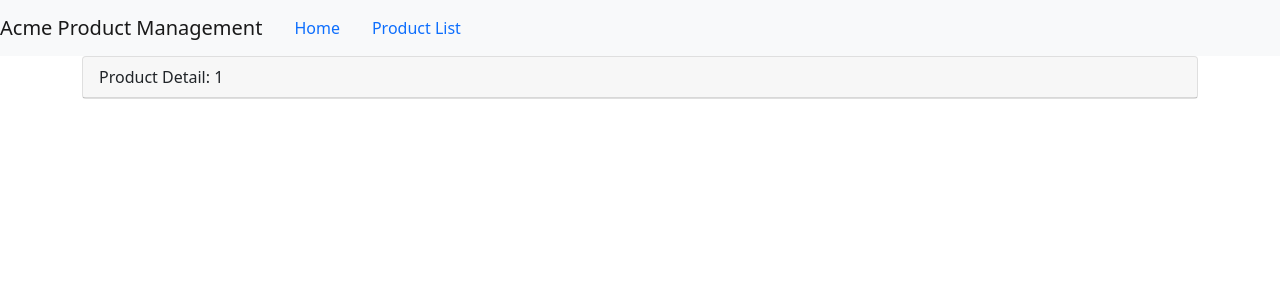
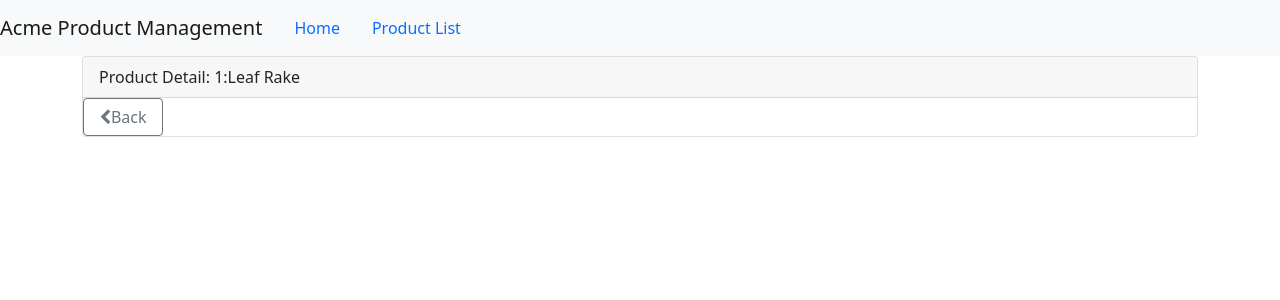
Before and after one commit to AnitaAO/apm-new, an Angular app: page /products/1 in a window 1280 px wide. Shown: the top 300 px of the page. Built offline with nearby package versions, Linux system fonts and the light colour scheme.

Commit message:
Update product-detail.component.html

```diff
--- a/src/app/products/product-detail.component.html
+++ b/src/app/products/product-detail.component.html
@@ -1,6 +1,12 @@
-<div class="card">
-    <div class="card-header">
-        {{pageTitle}}
-
+<div class='card'>
+    <div class='card-header'>
+        {{pageTitle + ':' + product?.productName}}
+    </div>
+    <div class='footer'>
+        <button class = 'btn btn-outline-secondary'
+                style='width: 80px'
+                (click)='onBack()'>
+            <i class='fa fa-chevron-left'></i>Back
+        </button>
     </div>
 </div>
```
